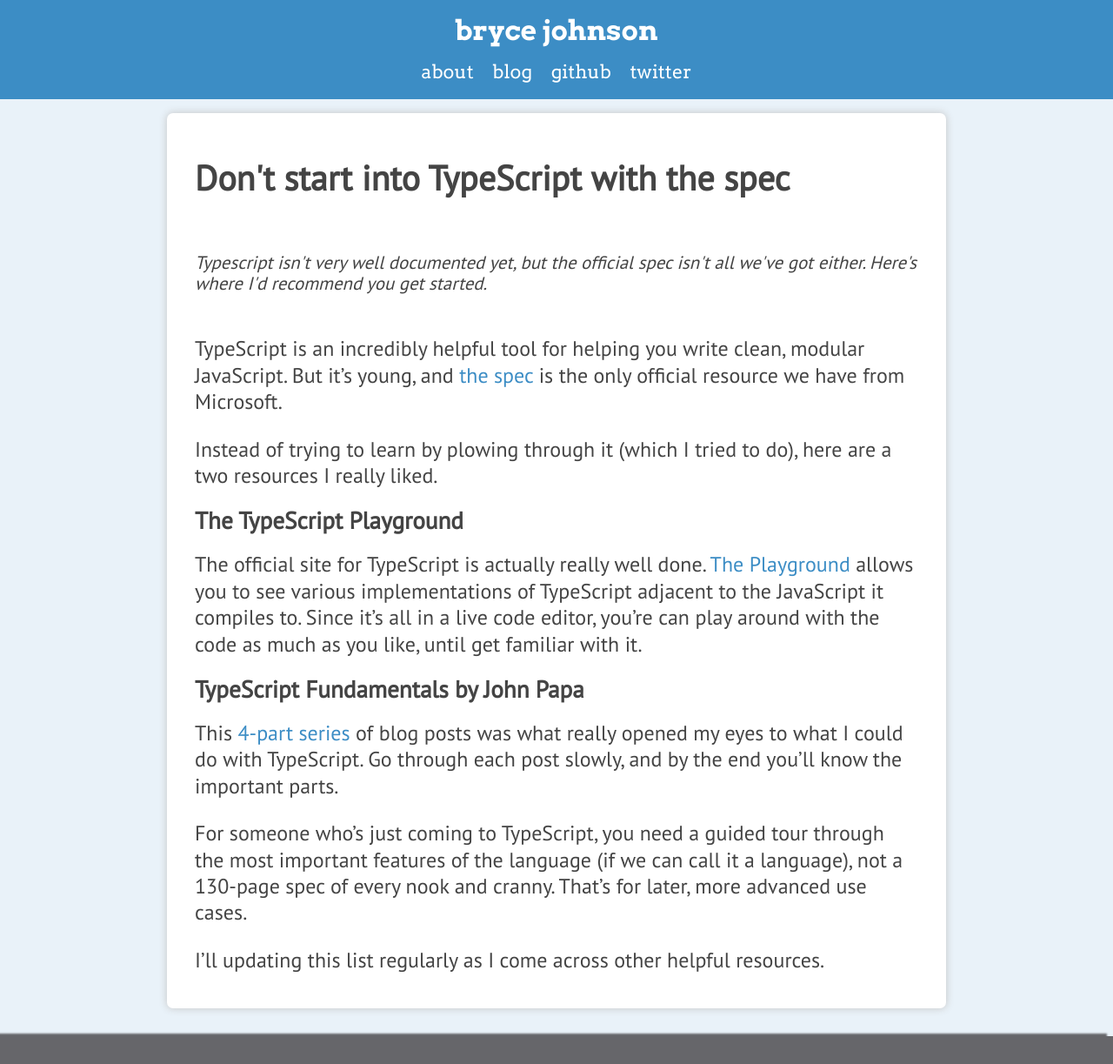
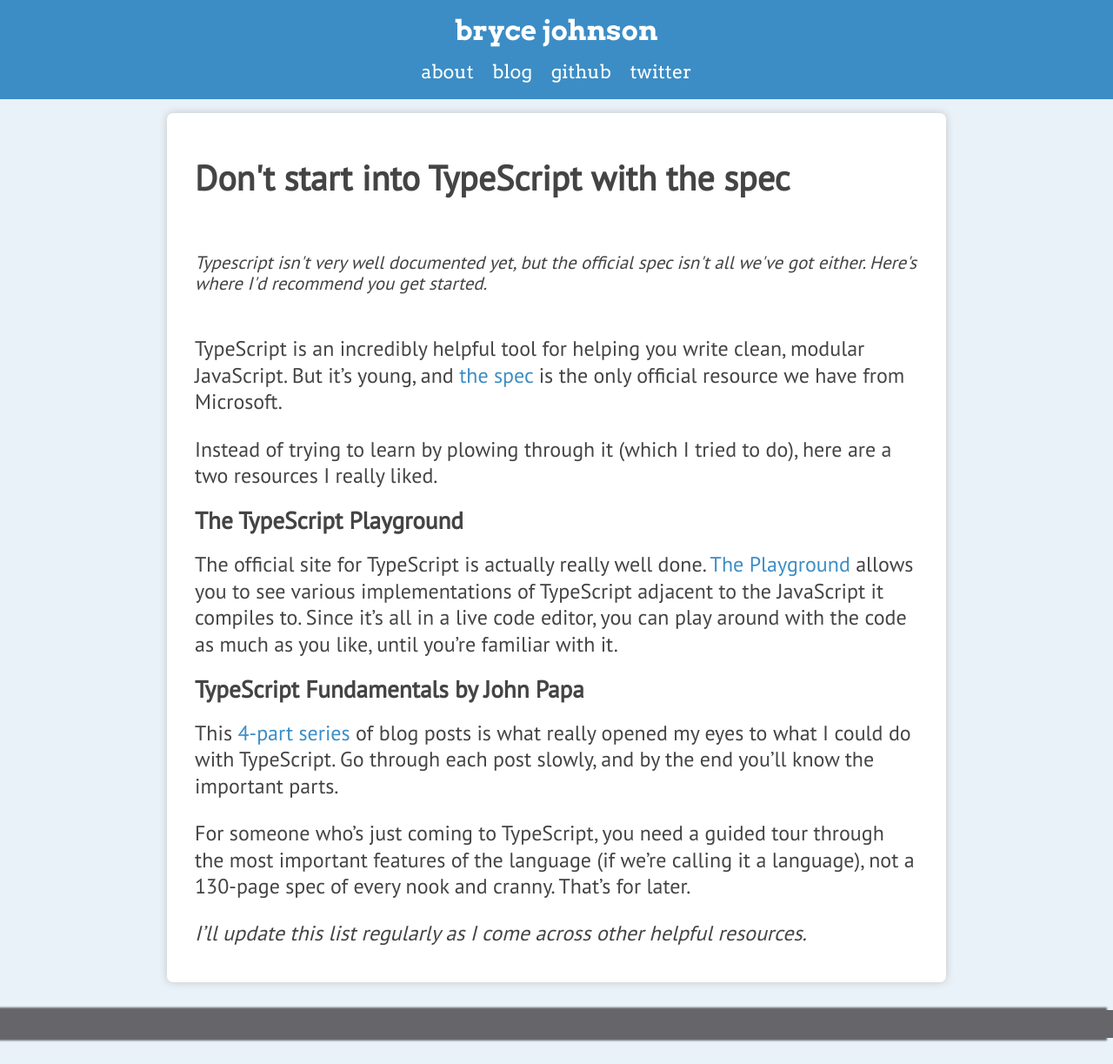
Before and after one commit to brycepj/devbryce-jekyll, a Jekyll site: the page built from _posts/2014-02-15-getting-started-with-typescript.md, in a window 1280 px wide. Shown: the whole page at 87% size. Built offline with Jekyll 4.4.1, drawn with Linux system fonts in a browser that asks for light colours.

Commit message:
blank commit

```diff
--- a/_posts/2014-02-15-getting-started-with-typescript.md
+++ b/_posts/2014-02-15-getting-started-with-typescript.md
@@ -12,12 +12,12 @@ Instead of trying to learn by plowing through it (which I tried to do), here are
 
 ## The TypeScript Playground
 
-The official site for TypeScript is actually really well done. [The Playground](http://www.typescriptlang.org/Playground/) allows you to see various implementations of TypeScript adjacent to the JavaScript it compiles to. Since it's all in a live code editor, you're can play around with the code as much as you like, until get familiar with it.
+The official site for TypeScript is actually really well done. [The Playground](http://www.typescriptlang.org/Playground/) allows you to see various implementations of TypeScript adjacent to the JavaScript it compiles to. Since it's all in a live code editor, you can play around with the code as much as you like, until you're familiar with it.
 
 ## TypeScript Fundamentals by John Papa
 
-This [4-part series](http://www.johnpapa.net/typescriptpost1/) of blog posts was what really opened my eyes to what I could do with TypeScript. Go through each post slowly, and by the end you'll know the important parts.
+This [4-part series](http://www.johnpapa.net/typescriptpost1/) of blog posts is what really opened my eyes to what I could do with TypeScript. Go through each post slowly, and by the end you'll know the important parts.
 
-For someone who's just coming to TypeScript, you need a guided tour through the most important features of the language (if we can call it a language), not a 130-page spec of every nook and cranny. That's for later, more advanced use cases.
+For someone who's just coming to TypeScript, you need a guided tour through the most important features of the language (if we're calling it a language), not a 130-page spec of every nook and cranny. That's for later.
 
-I'll updating this list regularly as I come across other helpful resources.
+*I'll update this list regularly as I come across other helpful resources.*
```
